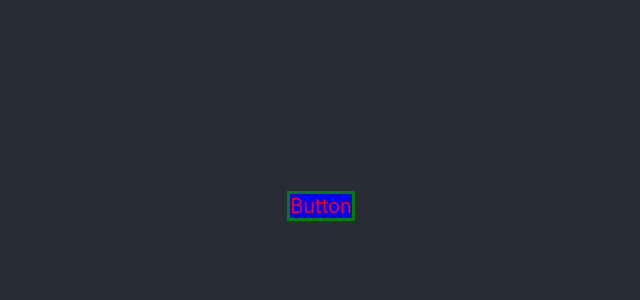
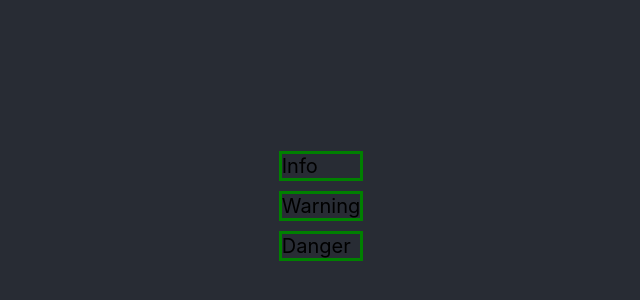
Before and after one commit to szczepanskimichal/rr, a React (Create React App) app: page / in a window 1280 px wide. Shown: the part 194-494 px from the top of the page, without its empty margins (319-959 px from the left). Built offline with nearby package versions, Linux system fonts and the light colour scheme.

Commit message:
styling
styling

```diff
--- a/src/App.js
+++ b/src/App.js
@@ -5,7 +5,9 @@ import Button from "./components/Button/Button";
 function App() {
   return (
     <div>
-      <Button />
+      <Button variant="info">Info</Button>
+      <Button variant="warning">Warning</Button>
+      <Button variant="danger">Danger</Button>
     </div>
   );
 }
--- a/src/components/Button/Button.js
+++ b/src/components/Button/Button.js
@@ -15,14 +15,17 @@
 // }
 // Destructuring
 
-const style = {
-  color: "red",
-  backgroundColor: "blue",
-  margin: 10,
-  fontSize: 20,
-  border: "3px solid green",
-};
+import "./button.css";
 
-export default function Button() {
-  return <div style={style}>Button</div>;
+export default function Button({ children, variant }) {
+  //   const getColor = () => {
+  //     if (variant === "info") {
+  //       return "blue";
+  //     } else if (variant === "warning") {
+  //       return "yellow";
+  //     } else if (variant === "danger") {
+  //       return "red";
+  //     }
+  //   };
+  return <div className="button">{children}</div>;
 }
--- /dev/null
+++ b/src/components/Button/button.css
@@ -0,0 +1,6 @@
+.button {
+  color: black;
+  margin: 10px;
+  font-size: 20px;
+  border: 3px solid green;
+}
```
